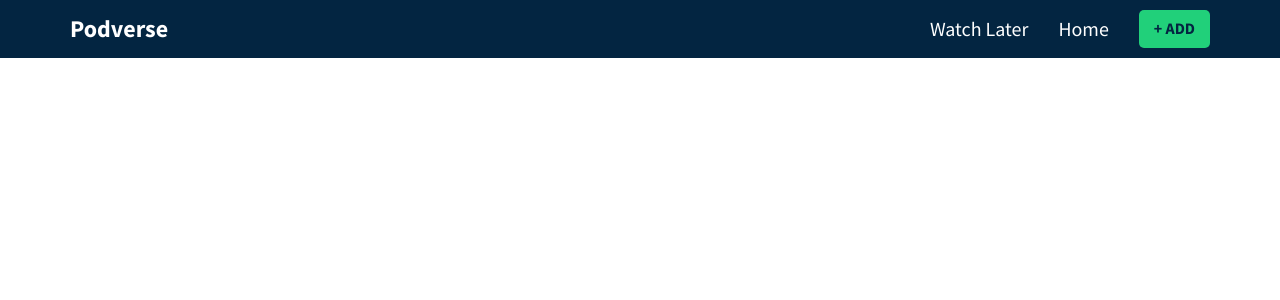
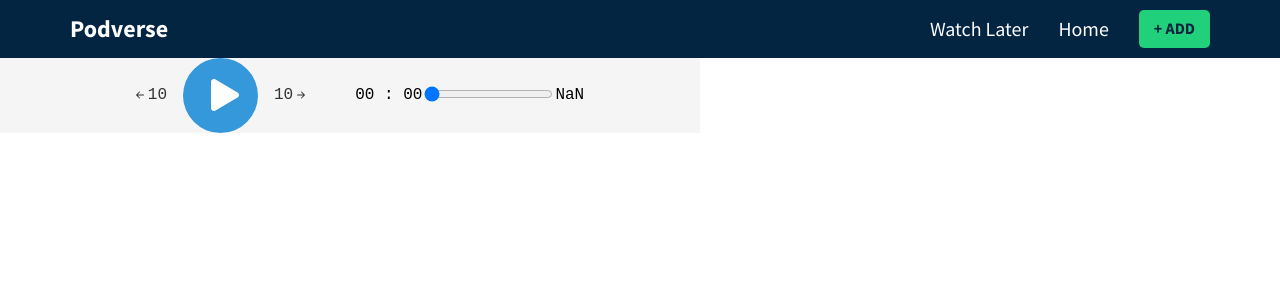
Before and after one commit to devkirstenm/KIRMUL009_FTO2301_GroupA_KirstenMuller_DWACapstone, a React (Create React App) app: page / in a window 1280 px wide. Shown: the top 300 px of the page. Built offline with nearby package versions, Linux system fonts and the light colour scheme.

Commit message:
Added AudioPlayer

```diff
--- a/package.json
+++ b/package.json
@@ -9,6 +9,7 @@
     "date-fns": "^2.30.0",
     "react": "^18.2.0",
     "react-dom": "^18.2.0",
+    "react-icons": "^4.10.1",
     "react-router-dom": "^6.14.2",
     "react-scripts": "5.0.1",
     "react-slick": "^0.29.0",
--- a/src/App.js
+++ b/src/App.js
@@ -7,12 +7,14 @@ import { Add } from "./components/Add";
 import "./App.css";
 import { GlobalProvider } from "./context/GlobalState";
 import PodcastInfo from "./components/PodcastInfo";
+import AudioPlayer from "./components/AudioPlayer";
 
 function App() {
   return (
     <GlobalProvider>
       <Router>
         <Header />
+        <AudioPlayer />
         <Routes>
           <Route exact path="/watchlater" element={<Watchlater />} />
           <Route exact path="/add" element={<Add />} />
--- a/src/components/AudioPlayer.js
+++ b/src/components/AudioPlayer.js
@@ -0,0 +1,119 @@
+import React, { useRef } from "react"
+// installed react-icons
+import {BsArrowLeftShort} from "react-icons/bs"
+import {BsArrowRightShort} from "react-icons/bs"
+import {FaPlay} from "react-icons/fa"
+import {FaPause} from "react-icons/fa"
+
+
+export default function AudioPlayer() {
+
+    // state
+    // is the audio playing state
+    const [isPlaying, setIsPlaying] = React.useState(false); // by default, player is not playing automatically
+    // state to set and change duration of audio
+    const [duration, setDuration] = React.useState(0); // default is 0
+    // state to set and change the time of the audio
+    const [currentTime, setCurrentTime] = React.useState(0);
+
+    // references
+    const audioPlayer = useRef(); // reference to the audio component
+    const progressBar = useRef(); // reference to the progress bar
+    const animationRef = useRef(); // reference to the animation (tracking progress bar)
+
+    // logic to display the audio in seconds without decimals (e.g., 20.83928032 seconds)
+    React.useEffect(() => {
+        const seconds = Math.floor(audioPlayer.current.duration);
+        setDuration(seconds);
+        progressBar.current.max = seconds;
+        // component will run as soon as the audio player has loaded (metadata is ready/exists). Necessary because Audio file may have not loaded yet so you will want to include this
+    }, [audioPlayer?.current?.loadedmetadata, audioPlayer?.current?.readyState]); // "if audioPlayer exists? and if current exists? then it must update when the loaded meta data is available""
+
+    // logic to format time correctly with minutes and seconds
+    const calculateTime = (secs) => {
+        // get minutes
+        const minutes = Math.floor(secs / 60);
+        const returnedMinutes = minutes < 10 ?  `0${minutes}` : `${minutes}`; // return minutes with a 0 in front so it's e.g.,  09:00 instead of 9:00
+        // determine what's left over of the minutes to get the seconds
+        const seconds = Math.floor(secs % 60); // % = use modulus to get the remainder
+        const returnedSeconds = seconds < 10 ? `0${seconds}` : `${seconds}`;
+        // time format
+        return `${returnedMinutes} : ${returnedSeconds}`;
+    }
+
+    // play/pause buttons and the toggle animation
+    const togglePlayPause = () => {
+        // prevValue stores the current value of isPlaying, which by default is 0
+        const prevValue = isPlaying; // needs to know what it what the prevValue was (play or pause) to provide the opposite
+        // updates the state of isPlaying to the opposite of what it is (so if the audio is playing, it will show a pause button and vice versa)
+        setIsPlaying(!prevValue)
+        if (!prevValue) {
+            audioPlayer.current.play();
+            // toggle animation starts when audio plays and is used to track its progress
+            animationRef.current = requestAnimationFrame(whilePlaying) // reference the animation. "request animation frame" is a built is JS function
+        }
+        else {
+            audioPlayer.current.pause();
+            // this stops the toggle from moving if the audio is paused
+            cancelAnimationFrame(animationRef.current) // JS function
+        }
+    }
+
+
+    // updates current time readout of audio + the animation of toggle while audio is playing
+    const whilePlaying = () => {
+        // time is same as progress bar time
+        progressBar.current.value = audioPlayer.current.currentTime;
+        changePlayerCurrentTime()
+        animationRef.current = requestAnimationFrame(whilePlaying)
+    }
+
+    const changeRange = () => {
+        audioPlayer.current.currentTime = progressBar.current.value;
+        changePlayerCurrentTime()
+    }
+
+    // changes css so that color before animation toggle is a different color (didn't use)
+    const changePlayerCurrentTime = () => {
+        progressBar.current.style.setProperty('--seek-before-width', `${progressBar.current.value / duration * 100}%`)
+        setCurrentTime(progressBar.current.value)
+    }
+
+    // audio goes backwards by 10 seconds
+    const backTen = () => {
+        progressBar.current.value = Number(progressBar.current.value - 10)
+        changeRange()
+    }
+
+    // audio goes backwards by 10 seconds
+    const forwardTen = () => {
+        progressBar.current.value = Number(progressBar.current.value + 10)
+        changeRange()
+    }
+
+    return (
+        <div className="audio--player">
+            <audio ref={audioPlayer} src="https://podcast-api.netlify.app/placeholder-audio.mp3"></audio>
+
+            <button className="forward--backward--button" onClick={backTen}><BsArrowLeftShort className="forward--backward--button"/> 10</button>
+
+            <button onClick={togglePlayPause} className="play--pause--button">
+                { isPlaying ? <FaPause className="pause--button" /> : <FaPlay className="play--button"/> } {/* conditional: if it's playing (aka it's true), then display pause icon, otherwise the play button */}
+            </button>
+
+            <button className="forward--backward--button" onClick={forwardTen}>10 <BsArrowRightShort className="forward--backward--button"/></button>
+
+            {/* current time */}
+            <div className="current--time">{calculateTime(currentTime)}</div> {/* calculateTime is a function to display the format of time correctly */}
+
+            {/* progress bar */}
+            <div className="progress--bar">
+                <input type="range" defaultValue="0" ref={progressBar} onChange={changeRange}/>
+            </div>
+
+            {/* duration */}
+            <div className="duration">{(duration && !isNaN(duration)) && calculateTime(duration)}</div> {/* *not working* needed to add conditional statement because of bug. Bug: time display NaN when audio isn't playing - it's trying to display the duration before it's ready */}
+
+        </div>
+    )
+}
```
Also changed, not shown: 1 other file (tests, documents, lock files or other folders).
